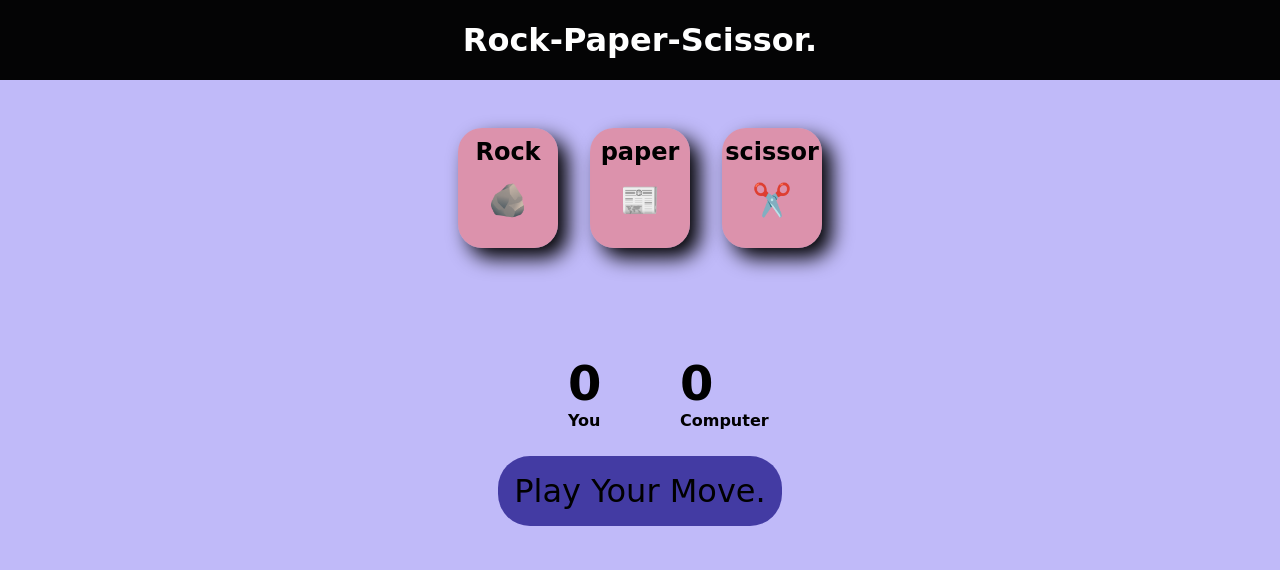
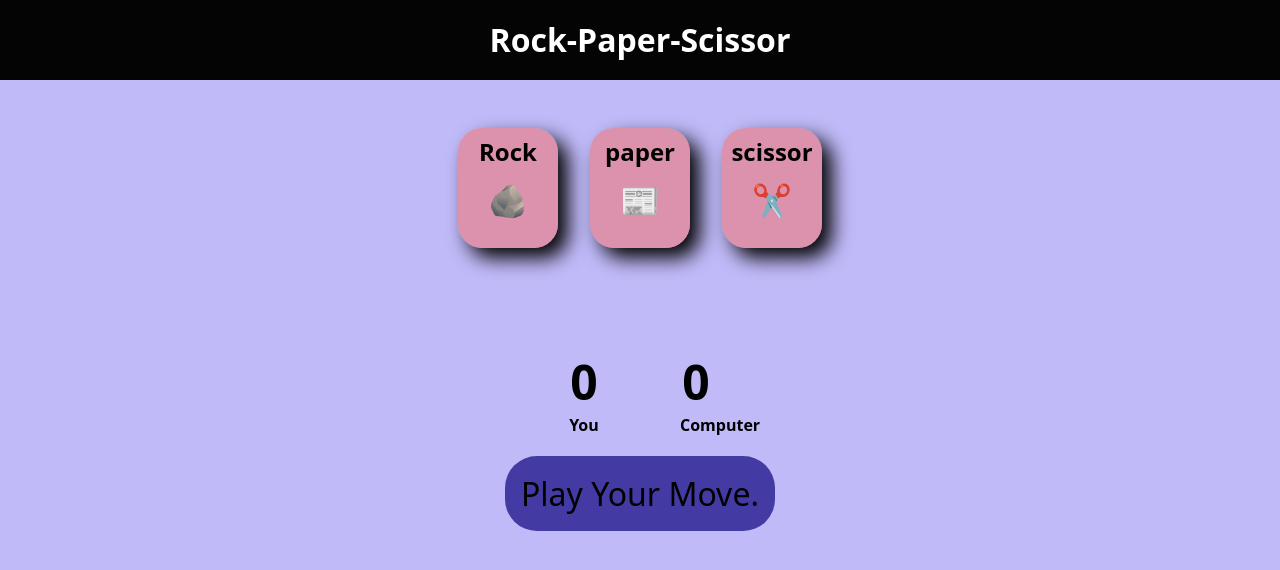
Before and after one commit to HimanshuKumarShahi/JavaScript, a plain HTML site: page Rock,paper scissor game/index.html in a window 1280 px wide. Drawn offline with Linux system fonts and the light colour scheme.

Commit message:
Add settings.json and update index.html, script.js, and style.css for consistency

```diff
--- a/Rock,paper scissor game/index.html
+++ b/Rock,paper scissor game/index.html
@@ -8,7 +8,7 @@
   </head>
   <body>
     <header>
-      <h1>Rock-Paper-Scissor.</h1>
+      <h1>Rock-Paper-Scissor</h1>
     </header>
     <main>
       <div class="choices">
--- a/Rock,paper scissor game/script.js
+++ b/Rock,paper scissor game/script.js
@@ -11,7 +11,7 @@ const gencompchoice=()=>{
 }
 
 const drawgame=()=>{
-    msg.innerText="Game is over.Play Again";
+    msg.innerText="'Game is over'.Play Again";
     msg.style.backgroundColor="#dbdf06ec";
 }
 const showWinner=(userwin,Userchoice,comchoice)=>{
--- a/Rock,paper scissor game/style.css
+++ b/Rock,paper scissor game/style.css
@@ -1,7 +1,7 @@
 *{
     margin: 0px;
     padding: 0px;
-    font-family: cursive,sans-serif;
+    font-family: system-ui, -apple-system, BlinkMacSystemFont, 'Segoe UI', Roboto, Oxygen, Ubuntu, Cantarell, 'Open Sans', 'Helvetica Neue', sans-serif,sans-serif;
     text-align:center ;
 }
 body{
```
